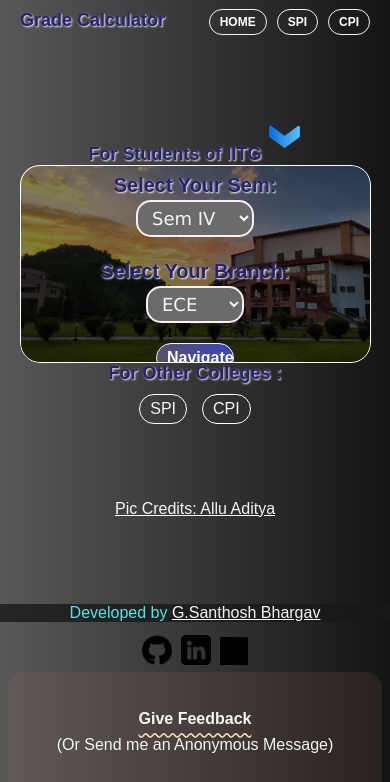
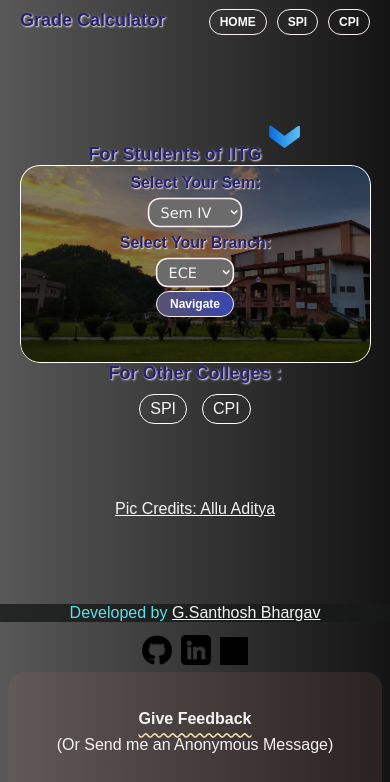
Before and after one commit to SanthoshBhargav/GradeCalculator, a React (Create React App) app in the folder frontend/: page / in a window 390 px wide. Shown: the top 782 px of the page. Built offline with nearby package versions, Linux system fonts and the light colour scheme; grey boxes are pictures that could not be loaded; a web font is replaced by a local one.

Commit message:
changed frontend for mobile version

```diff
--- a/frontend/package.json
+++ b/frontend/package.json
@@ -14,6 +14,7 @@
     "@testing-library/user-event": "^13.5.0",
     "react": "^19.1.0",
     "react-dom": "^19.1.0",
+    "react-icons": "^5.5.0",
     "react-router-dom": "^7.6.0",
     "react-scripts": "5.0.1",
     "web-vitals": "^2.1.4"
--- a/frontend/src/Components/Home/style.css
+++ b/frontend/src/Components/Home/style.css
@@ -142,7 +142,6 @@
   font-weight: bold;
   text-shadow: 1px 1px 2px #fcefef;
   font-family: 'Sedan SC', sans-serif;
-  margin:3px 0px;
 }
 .down-arrow{
     display: inline-block;
@@ -171,7 +170,16 @@
         border-radius: 20px;
     }
     .branch{
-        font-size: 16px;
-        max-width: 100px;
+        font-size: 12px;
+    }
+    .sem-p{
+        transform: scale(0.8);
+        margin-top: 0;
+        margin-bottom: 0;
+    }
+    .sem{
+        transform: scale(0.8);
+        margin-top: 0;
+        margin-bottom: 0;
     }
 }
```
Also changed, not shown: 1 other file (tests, documents, lock files or other folders).
